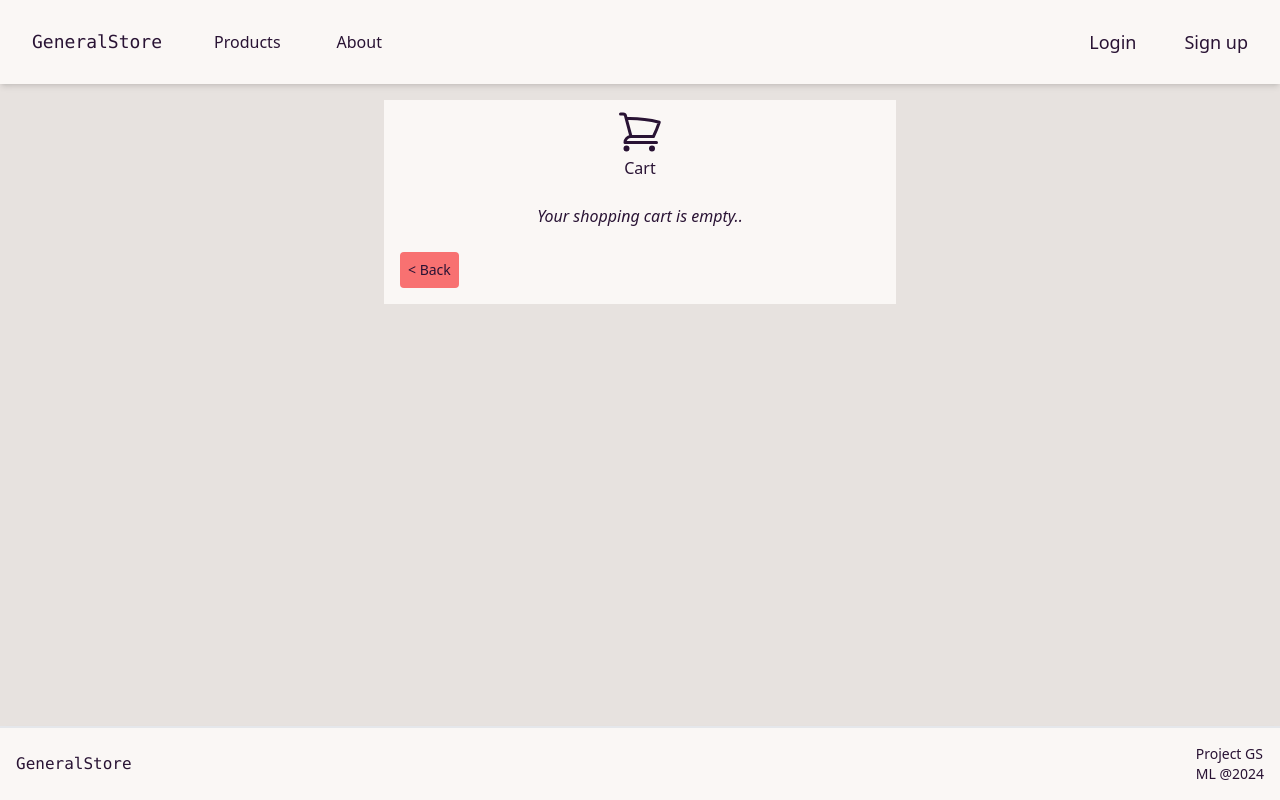
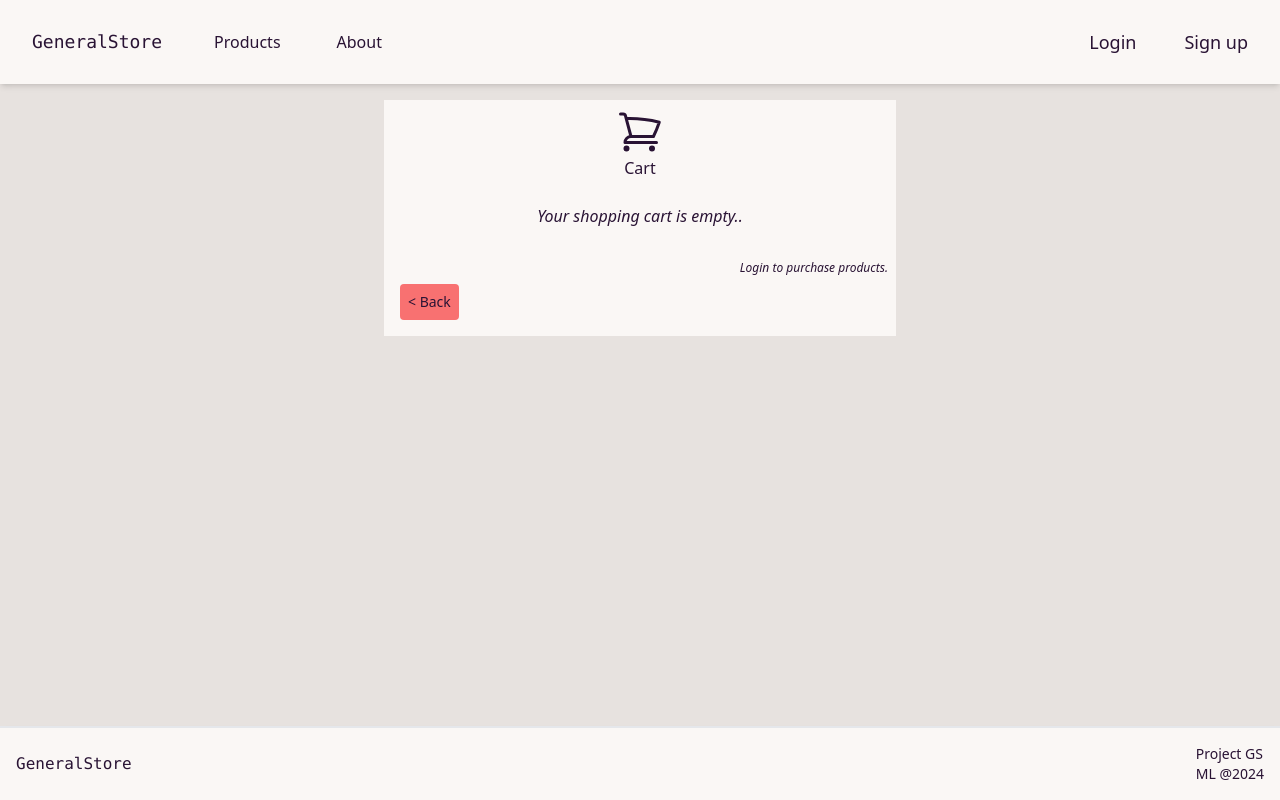
Before and after one commit to Mlaurgaard/vue-prios-term-two, a Vue app: page /cart in a window 1280 px wide. Built offline with nearby package versions, Linux system fonts and the light colour scheme.

Commit message:
Update ShoppingCartView.vue
Changed the tooltip to be a message displayed over the button instead.

```diff
--- a/src/views/ShoppingCartView.vue
+++ b/src/views/ShoppingCartView.vue
@@ -121,6 +121,13 @@
         </tr>
       </tfoot>
     </table>
+    <!-- message for not logged in users -->
+    <div
+      class="m-2 text-xs text-end italic"
+      :class="myUserStore.isValid ? 'hidden' : 'block'"
+    >
+      Login to purchase products.
+    </div>
     <!-- Buttons -->
     <div class="flex mt-auto mb-4 mx-4 justify-between">
       <button class="rounded bg-red-400 p-2 text-sm" @click="goBack()">
@@ -128,8 +135,7 @@
       </button>
       <button
         class="rounded p-2 text-sm"
-        :class="myUserStore.isValid ? 'bg-green-400' : 'bg-gray-400 tooltip'"
-        :data-tip="!myUserStore.isValid ? 'Login to purchase product.' : ''"
+        :class="myUserStore.isValid ? 'bg-green-400' : 'bg-gray-400'"
         v-if="MyProductStore.productArrayInCart.length > 0"
         :disabled="
           MyProductStore.productArrayInCart.length === 0 || !myUserStore.isValid
```
